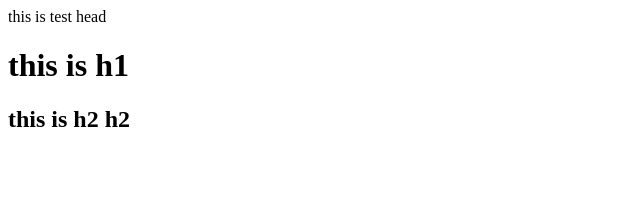
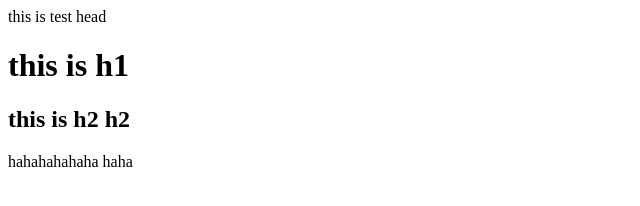
Before and after one commit to ouyanghuangrunda/test, a plain HTML site: page index.html in a window 1280 px wide. Shown: the whole page, without its empty margins (0-640 px from the left). Drawn offline with Linux system fonts and the light colour scheme.

Commit message:
this is master add haha

```diff
--- a/index.html
+++ b/index.html
@@ -3,5 +3,6 @@
 	<body>
 		<h1>this is h1 </h1>
 		<h2>this is h2 h2 </h2>
+		hahahahahaha haha
 	</body>
 </head>
```
